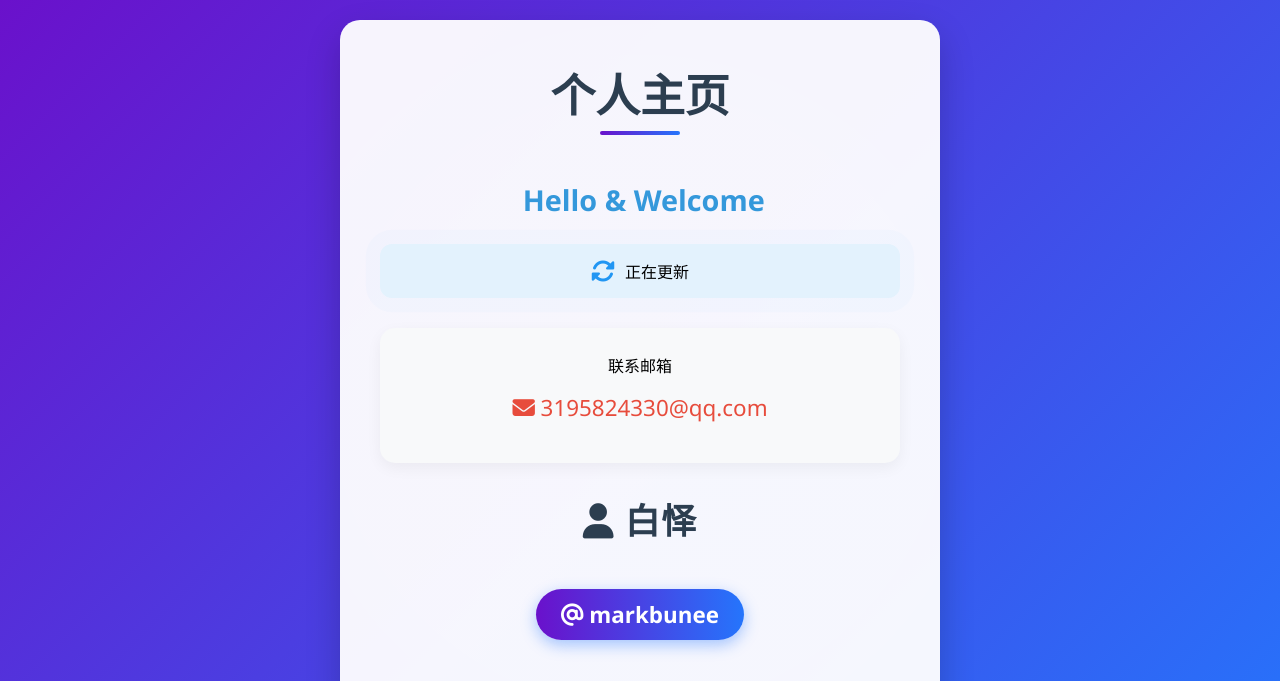
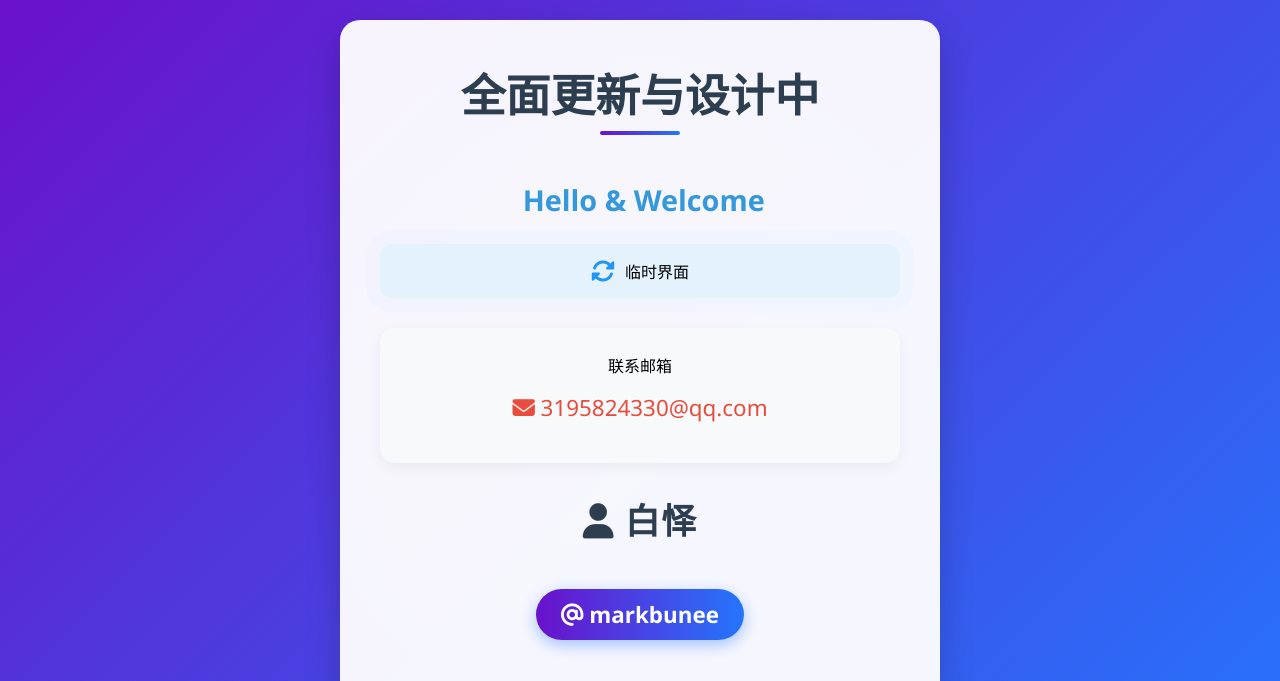
Before and after one commit to markbunee/markbunee..github.io, a plain HTML site: page index.html in a window 1280 px wide. Shown: the top 681 px of the page. Drawn offline with Linux system fonts and the light colour scheme.

Commit message:
Update index.html

```diff
--- a/index.html
+++ b/index.html
@@ -195,7 +195,7 @@
 <body>
     <div class="container">
         <div class="content">
-            <h1>个人主页</h1>
+            <h1>全面更新与设计中</h1>
 
             <div class="greeting">
                 <i class="fas fa-hand-wave"></i> Hello & Welcome
@@ -203,7 +203,7 @@
 
             <div class="update-notice">
                 <i class="fas fa-sync-alt"></i>
-                <p>正在更新</p>
+                <p>临时界面</p>
             </div>
 
             <div class="contact-info">
```
